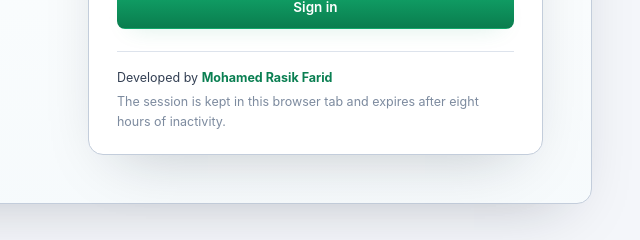
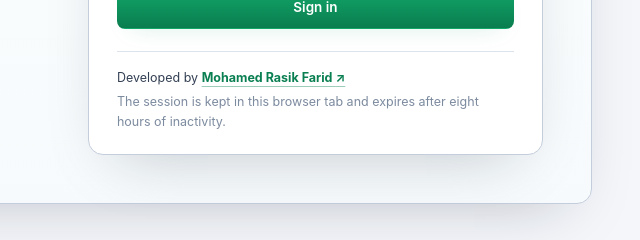
Before and after one commit to MohamedRF/DBMux, a website: page src/ui/index.html in a window 1280 px wide. Shown: the part 559-799 px from the top of the page, 608-1248 px from the left. Drawn offline with Linux system fonts and the light colour scheme; no server answers.

Commit message:
feat: update developer credit to include GitHub link

```diff
--- a/src/ui/index.html
+++ b/src/ui/index.html
@@ -219,7 +219,13 @@
             <footer class="auth-footer">
               <p class="auth-footer-credit">
                 Developed by
-                <span class="developer-name">Mohamed Rasik Farid</span>
+                <a
+                  class="developer-name"
+                  href="https://github.com/MohamedRF/DBMux"
+                  target="_blank"
+                  rel="noreferrer"
+                  >Mohamed Rasik Farid <span aria-hidden="true">↗</span></a
+                >
               </p>
               <p class="auth-footer-note">
                 The session is kept in this browser tab and expires after eight
```
